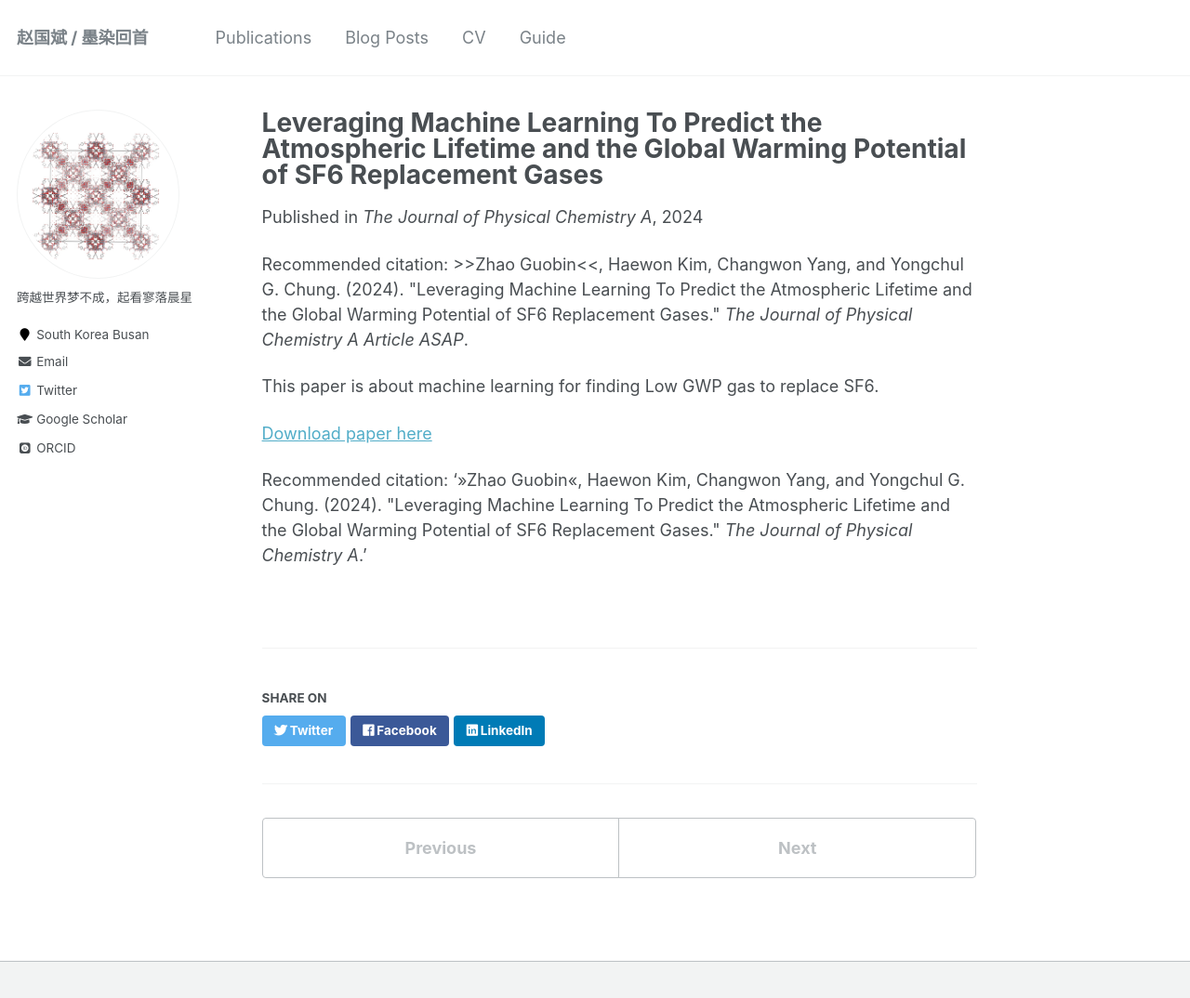
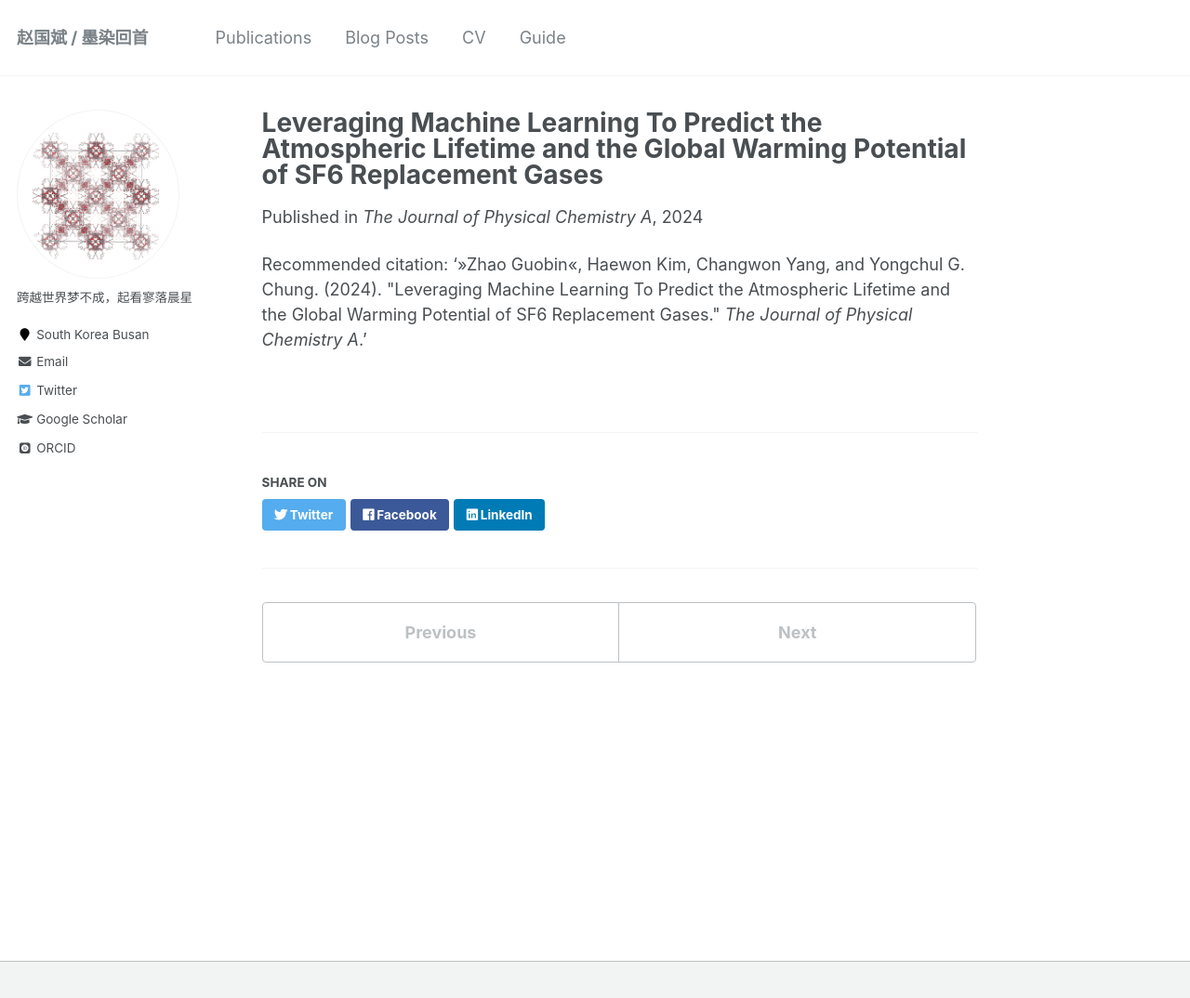
Before and after one commit to sxm13/ZGBshenxiaomoCV.github.io, a Jekyll site: the page built from _publications/2024-03-16-paper-title-number-8.md, in a window 1280 px wide and 1107 px high. Shown: the top 1074 px of the window at 93% size. Built offline with Jekyll 4.4.1, drawn with Linux system fonts in a browser that asks for light colours; some web fonts are replaced.

Commit message:
Update 2024-03-16-paper-title-number-8.md

```diff
--- a/_publications/2024-03-16-paper-title-number-8.md
+++ b/_publications/2024-03-16-paper-title-number-8.md
@@ -2,14 +2,9 @@
 title: "Leveraging Machine Learning To Predict the Atmospheric Lifetime and the Global Warming Potential of SF6 Replacement Gases"
 collection: publications
 permalink: /publication/2024-03-16-paper-title-number-8
-excerpt: 'This paper is about machine learning in GWP.'
 date: 2024-03-14
 venue: 'The Journal of Physical Chemistry A'
-paperurl: ''
-citation: '>>Zhao Guobin<<, Haewon Kim, Changwon Yang, and Yongchul G. Chung. (2024). &quot;Leveraging Machine Learning To Predict the Atmospheric Lifetime and the Global Warming Potential of SF6 Replacement Gases.&quot; <i>The Journal of Physical Chemistry A Article ASAP</i>.'
+paperurl: 'https://pubs.acs.org/doi/full/10.1021/acs.jpca.3c07339'
 ---
-This paper is about machine learning for finding Low GWP gas to replace SF6.
-
-[Download paper here](https://pubs.acs.org/doi/full/10.1021/acs.jpca.3c07339)
 
 Recommended citation: '>>Zhao Guobin<<, Haewon Kim, Changwon Yang, and Yongchul G. Chung. (2024). &quot;Leveraging Machine Learning To Predict the Atmospheric Lifetime and the Global Warming Potential of SF6 Replacement Gases.&quot; <i>The Journal of Physical Chemistry A</i>.'
```
